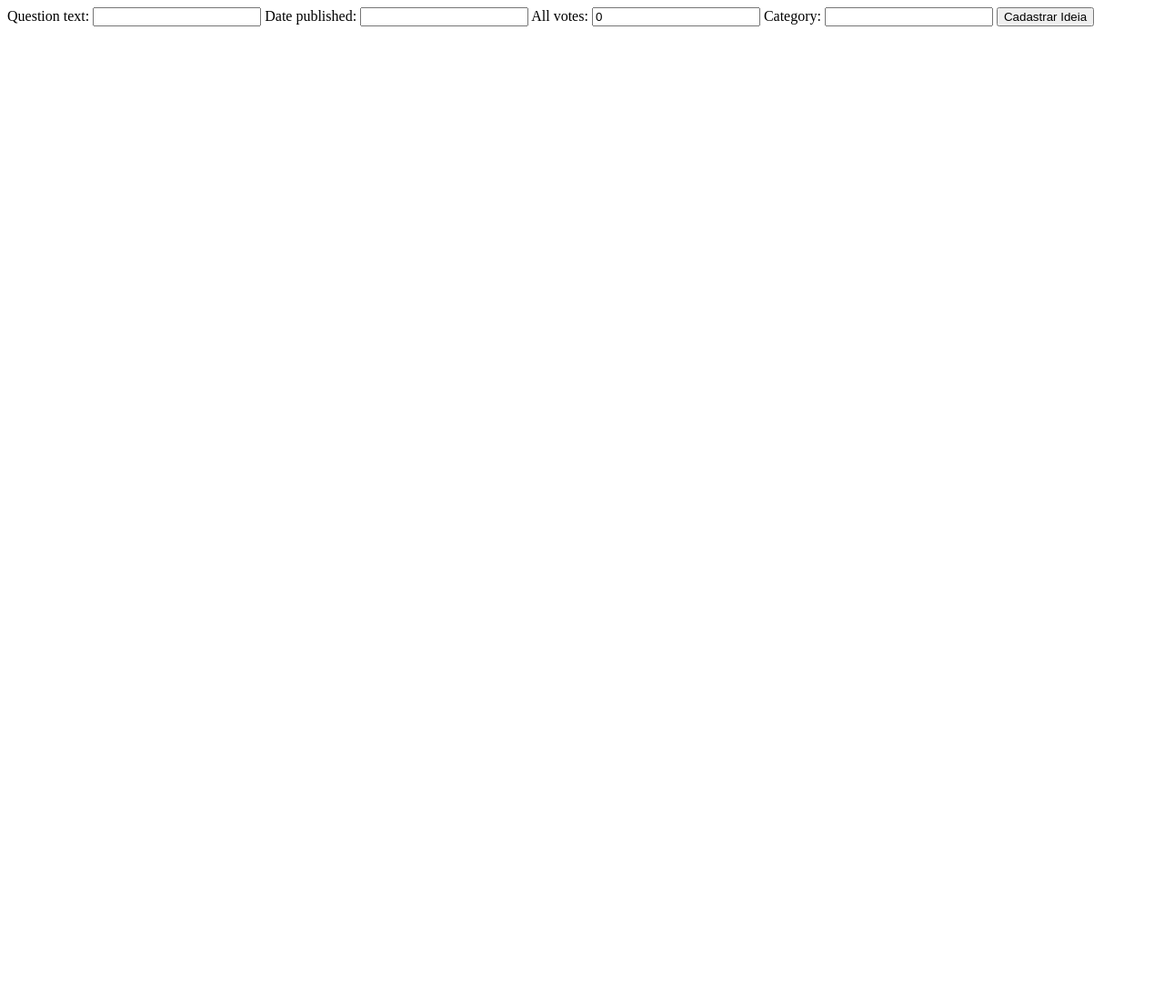
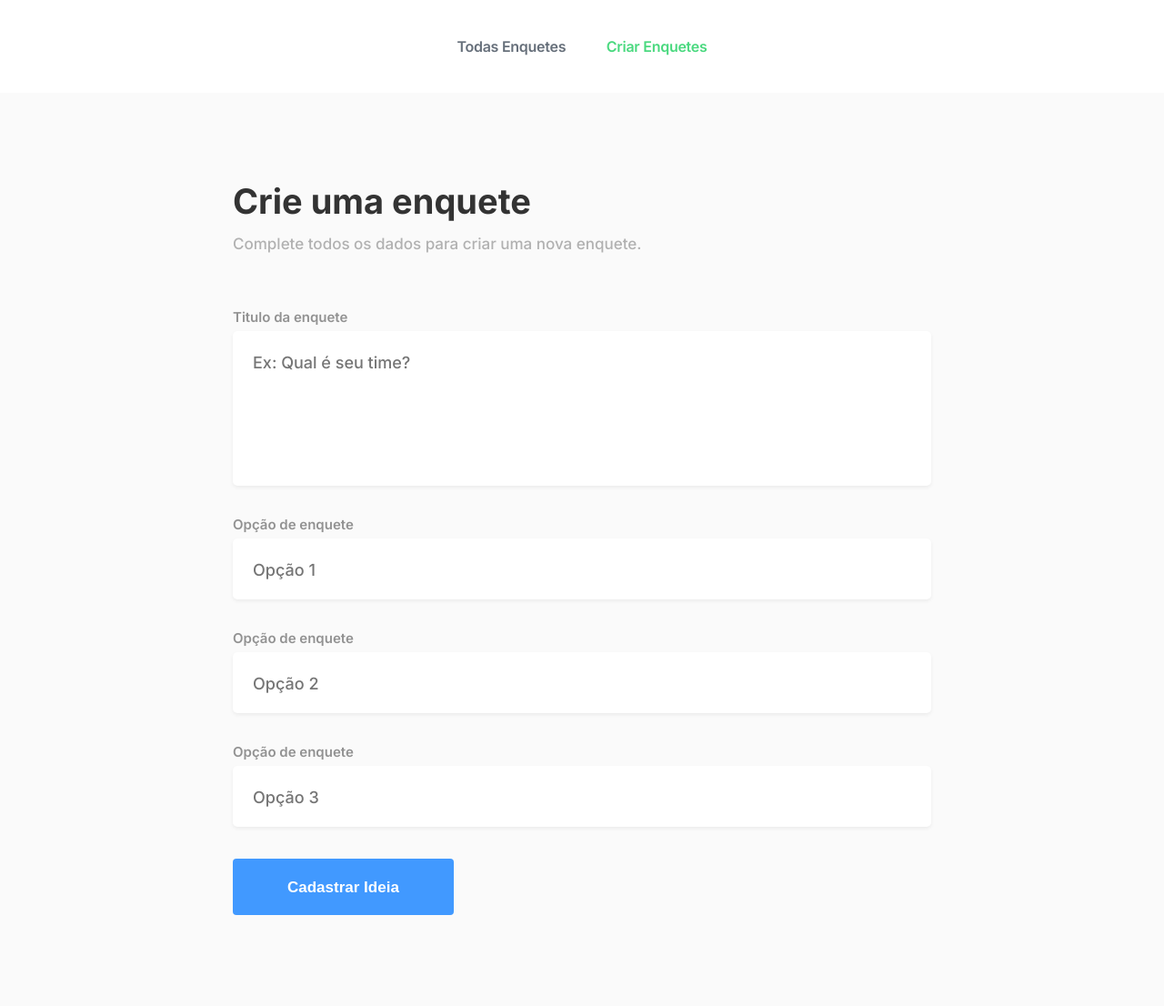
Before and after one commit to neemias-renan/enquetes_app, a Django app: page /enquetes/create/ in a window 1280 px wide. Shown: the whole page at 91% size. Before the commit the page ends 29 px from the top, so only its background shows below. Run offline with Django 4.2, Linux system fonts and the light colour scheme.

Commit message:
Criei a página de criação de nova enquete.

```diff
--- /dev/null
+++ b/mysite/enquetes/static/enquetes/style-create.css
@@ -0,0 +1,105 @@
+.main-section {
+    width: 60%;
+}
+
+.main header {
+    display: flex;
+    flex-direction: column;
+    margin-bottom: 4em;
+}
+
+.main header .title {
+    float: left;
+    width: 100%;
+    margin: 0 0 20px 0px;
+    font-size: 38px;
+    color: #333;
+}
+
+.main header .subtitle {
+    float: left;
+    width: 100%;
+    color: #B1B1B1;
+    font-size: 17px;
+    font-weight: 500;
+    margin: 0;
+}
+
+.list {
+    width: 100%;
+    float: left;
+}
+
+.list .div{
+    float: left;
+    width: 100%;
+    margin-bottom: 35px;
+
+    display: flex;
+    flex-direction: column;
+}
+
+.list .div label{
+    font-size: 15px;
+    color: #929292;
+    font-weight: 600;
+    margin-bottom: 8px;
+    float: left;
+}
+
+.list .div textarea{
+    overflow: hidden;
+    resize: none;
+    height: 124px;
+    float: left;
+    border: none;
+    padding: 22px 20px 20px 20px;
+    border-radius: 5px;
+    font-size: 18px;
+    font-weight: 500;
+    background-color: #FFF;
+    color: #333;
+    outline: none;
+    -webkit-appearance: none;
+    font-family: 'Inter', sans-serif;
+    border: solid 2px transparent;
+    box-shadow: 0 2px 4px 0 rgb(0 0 0 / 6%);
+}
+
+.list .div .option{
+    padding-right: 150px;
+
+    float: left;
+    border: none;
+    padding: 22px 20px 20px 20px;
+    border-radius: 5px;
+    font-size: 18px;
+    font-weight: 500;
+    background-color: #FFF;
+    color: #333;
+    outline: none;
+    -webkit-appearance: none;
+    font-family: 'Inter', sans-serif;
+    border: solid 2px transparent;
+    box-shadow: 0 2px 4px 0 rgb(0 0 0 / 6%);
+}
+
+.list .button{
+    float: inherit;
+    background-color: #4199FF;
+    padding: 22px 60px 20px 60px;
+    border-radius: 4px;
+    color: #FFF;
+    font-size: 17px;
+    font-weight: 600;
+    border: none;
+}
+
+
+
+@media (max-width: 735px) {
+    .main-section {
+        width: 80%;
+    }
+
+}
--- a/mysite/enquetes/templates/enquetes/create.html
+++ b/mysite/enquetes/templates/enquetes/create.html
@@ -1,12 +1,79 @@
-<form action="" method="post">
-    {% csrf_token %}
-    {% for field in form %}
-        {{ field.label_tag }}
-        {{ field }}
-    {% endfor %}
-    <input type="submit" value="Cadastrar Ideia">
-</form>
+<!DOCTYPE html>
+<html>
 
-{% for m in messages %}
-    {{ m }}
-{% endfor %}
+<head>
+    <meta charset='utf-8'>
+    <title>Enquetes</title>
+    {% load static %}
+    <link rel="stylesheet" href="{% static 'enquetes/style-create.css' %}">
+    <link rel="stylesheet" href="{% static 'enquetes/nav.css' %}">
+    <link rel="stylesheet" href="{% static 'enquetes/colors.css' %}">
+
+</head>
+
+<body>
+    <nav class="nav">
+        <div class="nav-left"></div>
+
+        <div class="nav-center">
+            <a href="{% url 'enquetes:index' %}" class="nav--link colorGrey">Todas Enquetes</a>
+            <a href="{% url 'enquetes:index' %}" class="nav--link colorGreen">Criar Enquetes</a>
+        </div>
+
+        <div class="nav-rigth">
+            <div class="hamburger-menu">
+                <div class="ham-bar bar-top"></div>
+                <div class="ham-bar bar-mid"></div>
+                <div class="ham-bar bar-bottom"></div>
+            </div>
+        </div>
+    </nav>
+
+    <div class="nav-mobile">
+        <div class="div-mobile">
+            <nav class="nav-links">
+                <a href="{% url 'enquetes:index' %}" class="links-mobile colorGrey">Todas Enquetes</a>
+            </nav>
+
+        </div>
+    </div>
+
+    <main class="main">
+        <section class="main-section">
+            <header>
+                <h1 class="title">Crie uma enquete</h1>
+                <p class="subtitle">Complete todos os dados para criar uma nova enquete.</p>
+            </header>
+
+            <div class="list">
+                <form action="" method="post">
+                    {% csrf_token %}
+                    <div class="div">
+                        <label for="title">Titulo da enquete</label>
+                        <textarea placeholder="Ex: Qual é seu time?" type="text" name="title" id="title-form"></textarea>
+                    </div>
+
+                    <div class="div">
+                        <label for="option1">Opção de enquete</label>
+                        <input class="option" placeholder="Opção 1" type="text" name="option1" id="option1-form">
+                    </div>
+
+                    <div class="div">
+                        <label for="option2">Opção de enquete</label>
+                        <input class="option" placeholder="Opção 2" type="text" name="option2" id="option2-form">
+                    </div>
+
+                    <div class="div">
+                        <label for="option3">Opção de enquete</label>
+                        <input class="option" placeholder="Opção 3" type="text" name="option3" id="option3-form">
+                    </div>
+                    <input class="button" type="submit" value="Cadastrar Ideia">
+                </form>
+            </div>
+        </section>
+    </main>
+
+    <script src="{% static 'enquetes/js/nav.js' %}"></script>
+</body>
+
+</html>
--- a/mysite/enquetes/views.py
+++ b/mysite/enquetes/views.py
@@ -31,10 +31,6 @@ class CreateView(SuccessMessageMixin, generic.CreateView):
     success_url = reverse_lazy('enquetes:index')
     success_message = 'Deu certo!'
 
-
-
-
-
 def vote(request, question_id):
     question = get_object_or_404(Question, pk=question_id)
     try:
```
